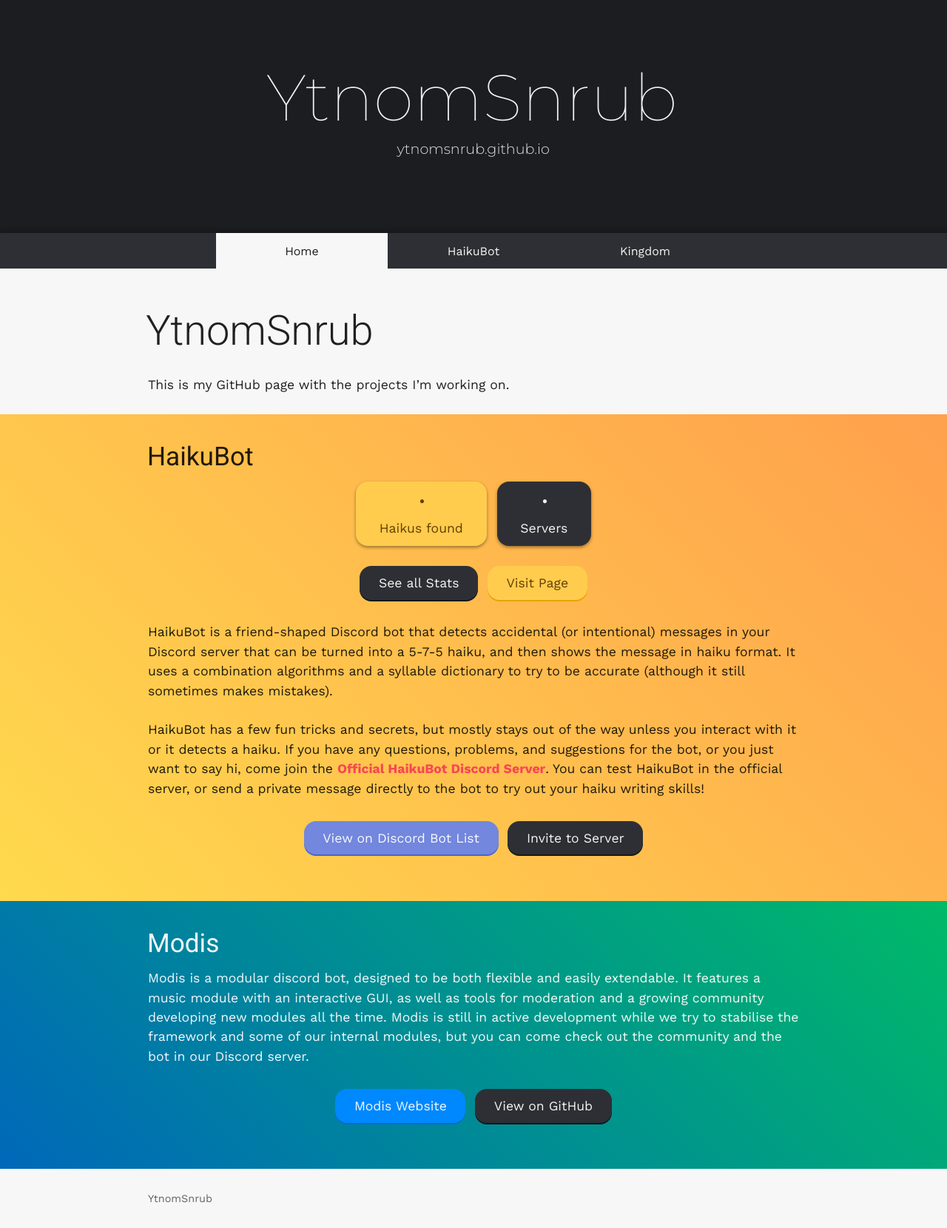
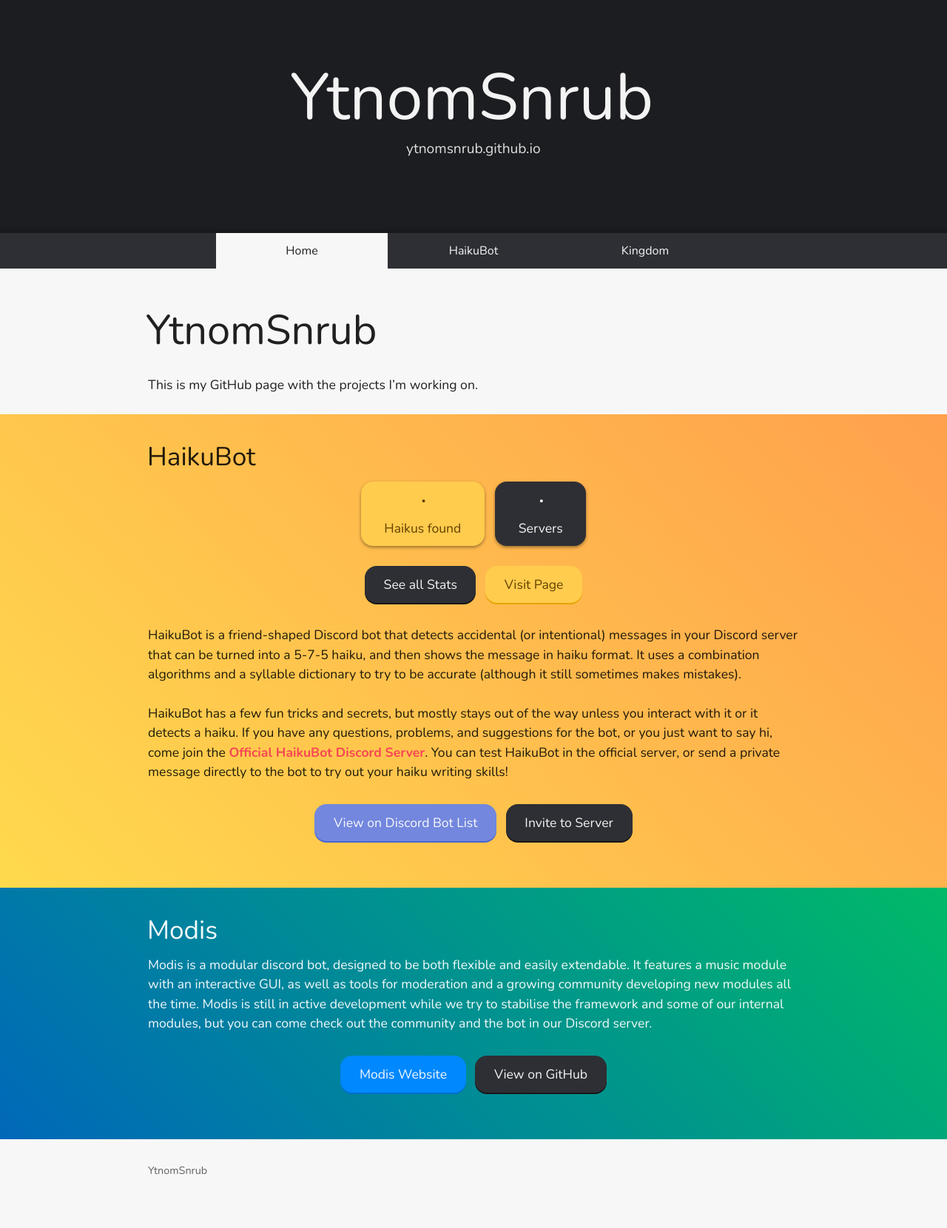
Before and after one commit to YtnomSnrub/ytnomsnrub.github.io, a Jekyll site: the page built from index.md, in a window 1280 px wide. Shown: the whole page at 74% size. Built offline with Jekyll 4.4.1, drawn with Linux system fonts in a browser that asks for light colours; nearby versions of some CDN libraries; our own code applies the rules of GitHub Pages for plain Markdown files; after the commit the page ends 1624 px from its top, so only the background shows below that.

Commit message:
Font redesign

```diff
--- a/_includes/_meta/head.html
+++ b/_includes/_meta/head.html
@@ -32,10 +32,8 @@
 
 <link href="https://fonts.googleapis.com/icon?family=Material+Icons" rel="stylesheet">
 
-<link href="https://fonts.googleapis.com/css?family=Work+Sans:400,700" rel='stylesheet' type='text/css'>
-<link href="https://fonts.googleapis.com/css?family=Roboto:300,400" rel='stylesheet' type='text/css'>
-<link href="https://fonts.googleapis.com/css?family=Roboto+Mono:400,700" rel='stylesheet' type='text/css'>
-<link href="https://fonts.googleapis.com/css?family=Montserrat:100,300,700" rel='stylesheet' type='text/css'>
+<link href="https://fonts.googleapis.com/css?family=Nunito:200,400,700" rel='stylesheet' type='text/css'>
+<link href="https://fonts.googleapis.com/css?family=Fira+Mono:400,700" rel='stylesheet' type='text/css'>
 
 <link rel="stylesheet" href="{{ '/assets/css/style.css?v=' | append: site.github.build_revision | relative_url }}">
 
--- a/_scss/fonts.scss
+++ b/_scss/fonts.scss
@@ -2,42 +2,42 @@
 // Fonts
 // Update html to include these fonts when adding new fonts
 @mixin font-title {
-    font-family: "Montserrat", Arial, Helvetica, sans-serif;
+    font-family: "Nunito", Arial, Helvetica, sans-serif;
     font-size: 5.5rem;
-    font-weight: 100;
+    font-weight: 200;
 }
 
 @mixin font-subtitle {
-    font-family: "Montserrat", Arial, Helvetica, sans-serif;
+    font-family: "Nunito", Arial, Helvetica, sans-serif;
     font-size: 1.2rem;
-    font-weight: 300;
+    font-weight: 200;
 }
 
 @mixin font-heading {
     margin-left: -0.05em;
 
-    font-family: "Roboto", Arial, Helvetica, sans-serif;
-    font-weight: 300;
+    font-family: "Nunito", Arial, Helvetica, sans-serif;
+    font-weight: 400;
 }
 
 @mixin font-subheading {
     margin-left: -0.03em;
 
-    font-family: "Roboto", Arial, Helvetica, sans-serif;
+    font-family: "Nunito", Arial, Helvetica, sans-serif;
     font-weight: 400;
 }
 
 @mixin font-body {
-    font-family: "Work Sans", Arial, Helvetica, sans-serif;
+    font-family: "Nunito", Arial, Helvetica, sans-serif;
     font-weight: 400;
 }
 
 @mixin font-code {
-    font-family: "Roboto Mono", Consolas, Courier, monospace;
-    font-weight: 700;
+    font-family: "Fira Mono", Consolas, Courier, monospace;
+    font-weight: 400;
 }
 
 @mixin font-stat {
-    font-family: "Montserrat", Arial, Helvetica, sans-serif;
+    font-family: "Nunito", Arial, Helvetica, sans-serif;
     font-weight: 700;
 }
```
